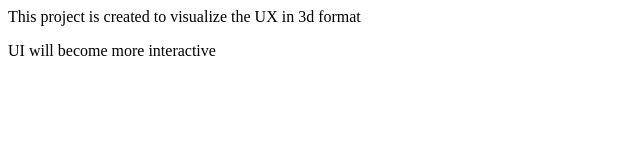
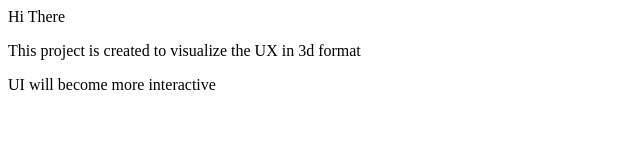
Before and after one commit to gyalmo/3d-pi, a plain HTML site: page Index.html in a window 1280 px wide. Shown: the whole page, without its empty margins (0-640 px from the left). Drawn offline with Linux system fonts and the light colour scheme.

Commit message:
Update Index.html

```diff
--- a/Index.html
+++ b/Index.html
@@ -3,7 +3,7 @@
 <title>3d-Pi</title>
 </head>
 <body>
-  <p></p>
+  <p>Hi There</p>
   <p>This project is created to visualize the UX in 3d format</p>
   <p>UI will become more interactive</p>
   </body>
```
